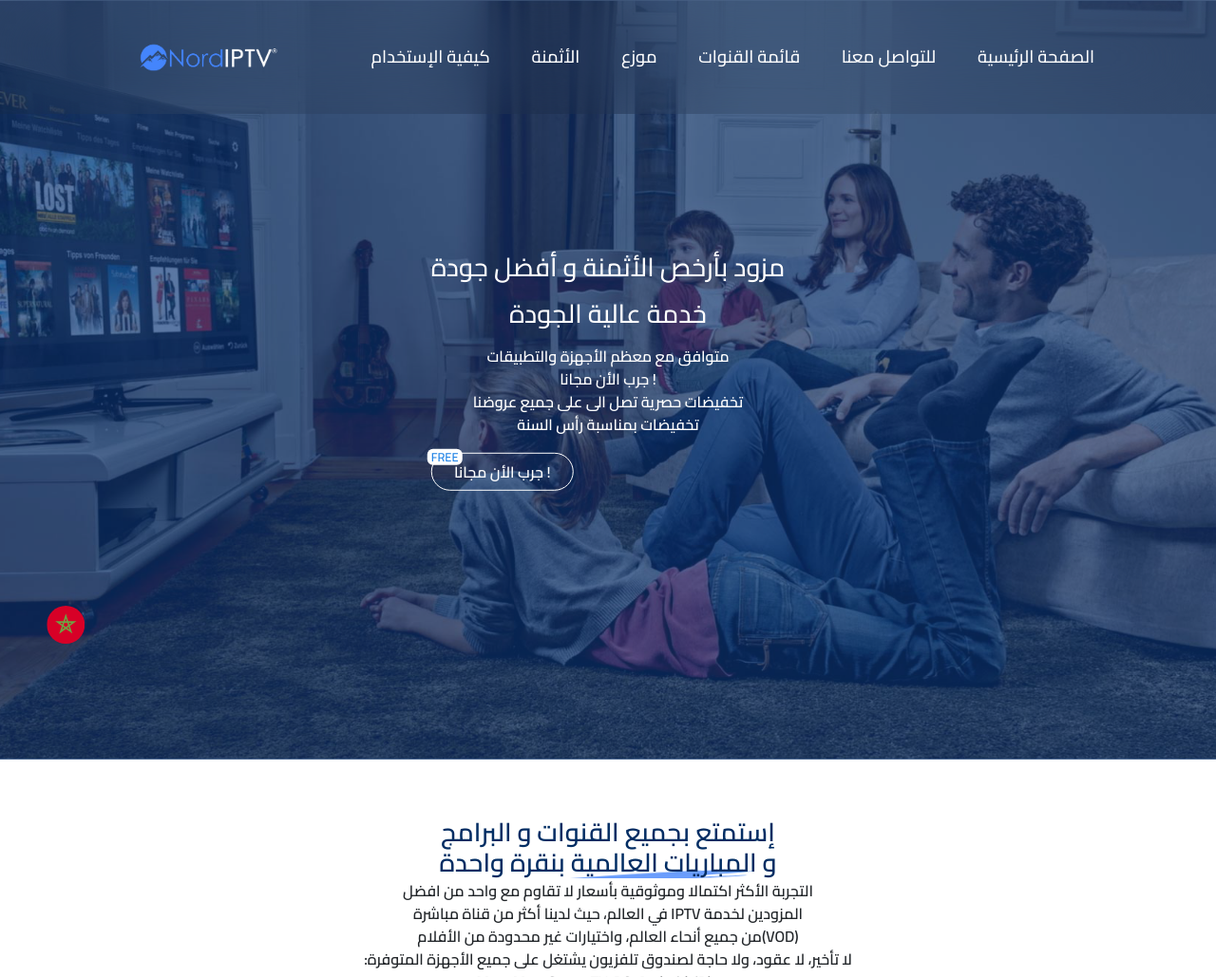
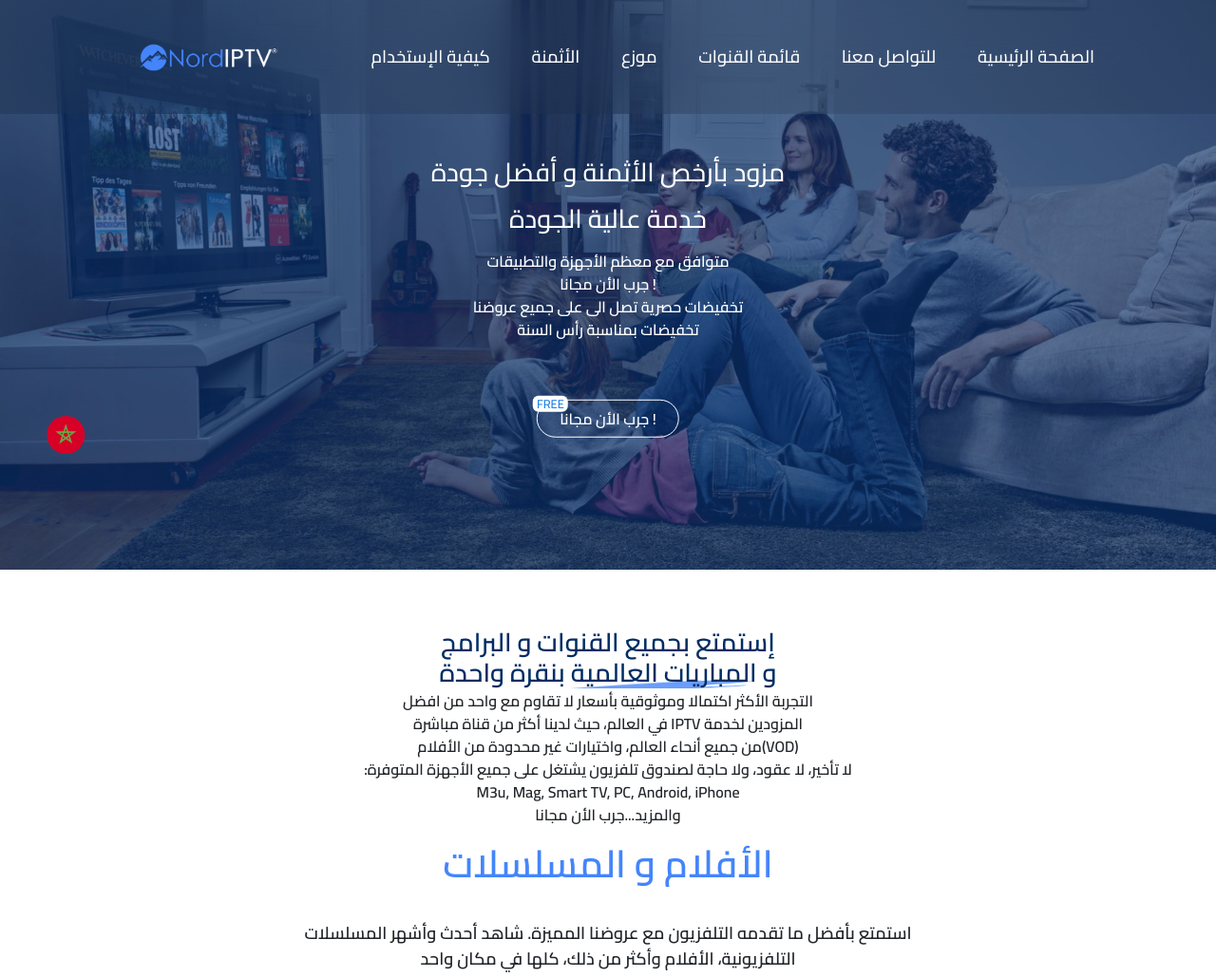
Before and after one commit to marvaluxe/nordiptv.github.io, a PHP site: page /index_ar.html in a window 1280 px wide. Shown: the top 1029 px of the page at 95% size. Run offline with PHP 8.4, Linux system fonts and the light colour scheme; some libraries are stand-ins or nearby versions.

Commit message:
Update style3.css

```diff
--- a/style3.css
+++ b/style3.css
@@ -38,7 +38,7 @@ body {
 .custom-header-container {
 
     position: relative;
-    min-height: 100vh;
+    min-height: 75vh;
     background: url("overlay.png") center/cover no-repeat;
 }
 
@@ -244,6 +244,9 @@ body {
     width: 150px;
     height: 40px;
     border: 1px solid #ffffff;
+    top: 50%;
+    left: 50%;
+    transform: translate(-50%, 110%);
     position: relative;
     transition: 0.3s;
 }
```
